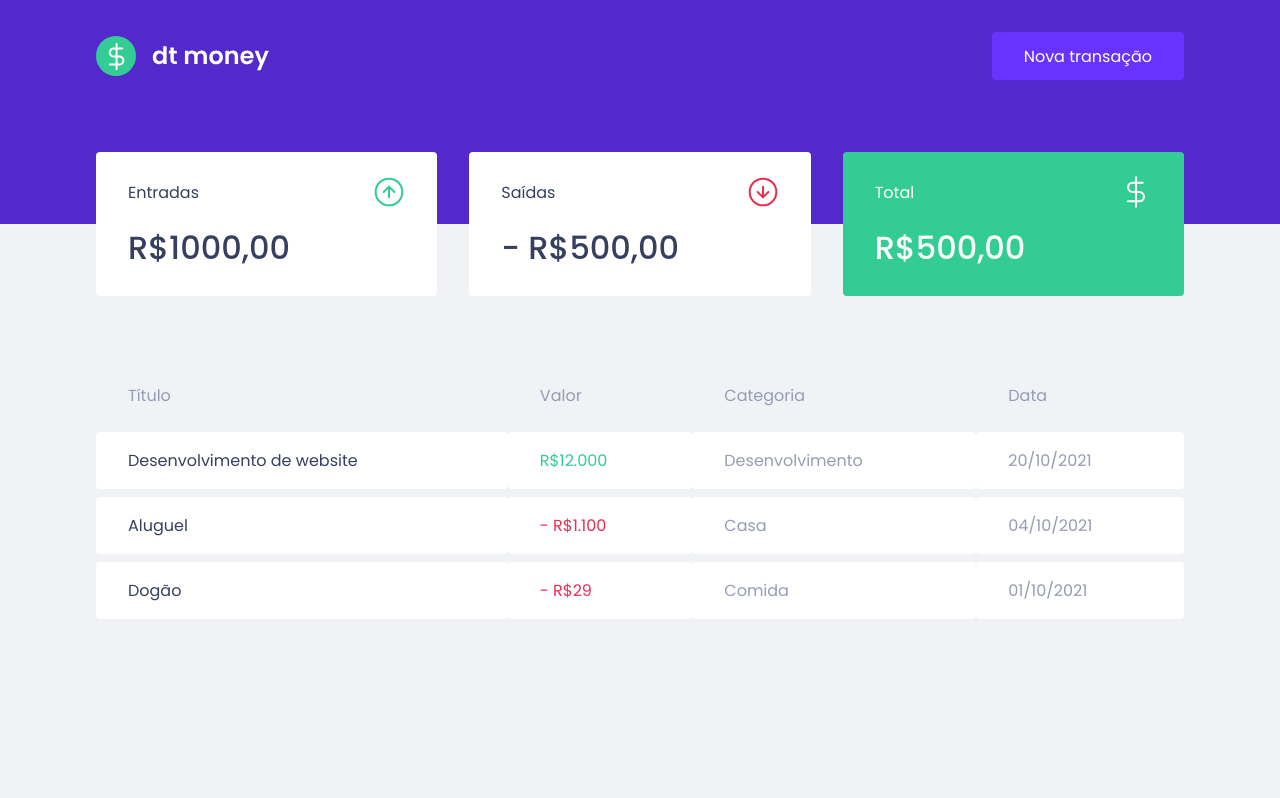
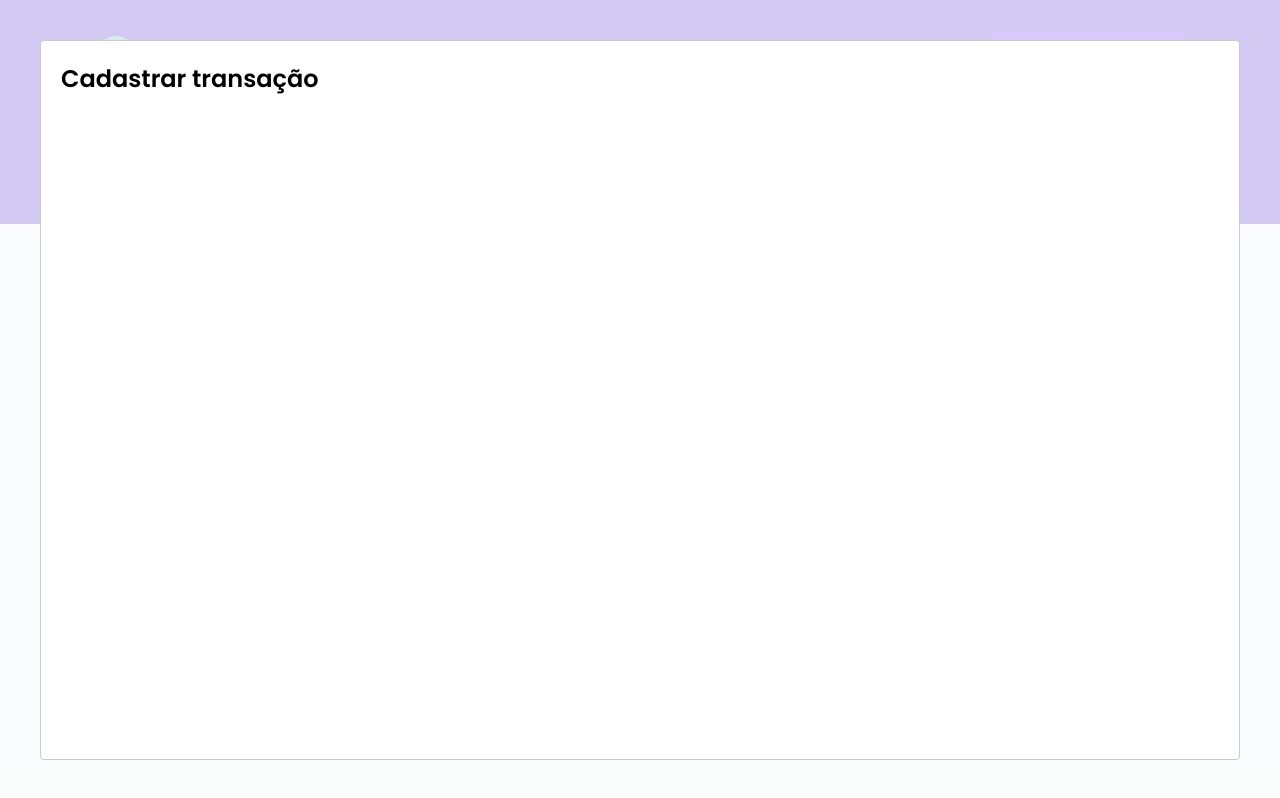
Before and after one commit to GeovaniJose/dtmoney, a React (Create React App) app: page / in a window 1280 px wide. Both pictures are taken after a click on the button "Nova transação". Built offline with nearby package versions, Linux system fonts and the light colour scheme; no server answers; what miragejs would draw is missing.

Commit message:
feat: implement modal structure

```diff
--- a/package.json
+++ b/package.json
@@ -6,6 +6,7 @@
     "axios": "^0.22.0",
     "react": "^17.0.2",
     "react-dom": "^17.0.2",
+    "react-modal": "^3.14.3",
     "react-scripts": "4.0.3",
     "styled-components": "^5.3.1",
     "web-vitals": "^1.0.1"
@@ -18,6 +19,7 @@
     "@types/node": "^12.0.0",
     "@types/react": "^17.0.0",
     "@types/react-dom": "^17.0.0",
+    "@types/react-modal": "^3.12.1",
     "@types/styled-components": "^5.1.14",
     "miragejs": "^0.1.42",
     "typescript": "^4.1.2"
--- a/src/App.tsx
+++ b/src/App.tsx
@@ -1,13 +1,33 @@
+import { useState } from 'react';
+import Modal from 'react-modal';
+
 import { Header } from './components/Header';
 import { Dashboard } from './components/Dashboard';
+import { NewTransactionModal } from './components/NewTransactionModal';
 
 import { GlobalStyle } from './styles/global';
 
+Modal.setAppElement('#root');
+
 export function App() {
+  const [isNewTransactionModalOpen, setIsNewTransactionModalOpen] = useState(false);
+
+  function handleOpenNewTransactionModal() {
+    setIsNewTransactionModalOpen(true);
+  }
+
+  function handleCloseNewTransactionModal() {
+    setIsNewTransactionModalOpen(false);
+  }
+
   return (
     <>
-      <Header />
+      <Header onOpenNewTransactionModal={handleOpenNewTransactionModal} />
       <Dashboard />
+      <NewTransactionModal
+        isOpen={isNewTransactionModalOpen}
+        onRequestClose={handleCloseNewTransactionModal}
+      />
       <GlobalStyle />
     </>
   );
--- a/src/components/Header/index.tsx
+++ b/src/components/Header/index.tsx
@@ -2,12 +2,16 @@
 
 import { Container, Content } from './styles';
 
-export function Header() {
+interface HeaderProps {
+  onOpenNewTransactionModal: () => void;
+}
+
+export function Header({ onOpenNewTransactionModal }: HeaderProps) {
   return (
     <Container>
       <Content>
         <img src={logoImg} alt="dt money" />
-        <button type="button">
+        <button type="button" onClick={onOpenNewTransactionModal}>
           Nova transação
         </button>
       </Content>
--- /dev/null
+++ b/src/components/NewTransactionModal/index.tsx
@@ -0,0 +1,18 @@
+import Modal from 'react-modal';
+
+import { Container } from './styles';
+
+interface NewTransactionModalProps {
+  isOpen: boolean;
+  onRequestClose: () => void;
+}
+
+export function NewTransactionModal({ isOpen, onRequestClose }: NewTransactionModalProps) {
+  return (
+    <Modal isOpen={isOpen} onRequestClose={onRequestClose}>
+      <Container>
+        <h2>Cadastrar transação</h2>
+      </Container>
+    </Modal>
+  );
+}
--- /dev/null
+++ b/src/components/NewTransactionModal/styles.ts
@@ -0,0 +1,5 @@
+import styled from 'styled-components';
+
+export const Container = styled.div`
+
+`;
```
Also changed, not shown: 1 other file (tests, documents, lock files or other folders).
